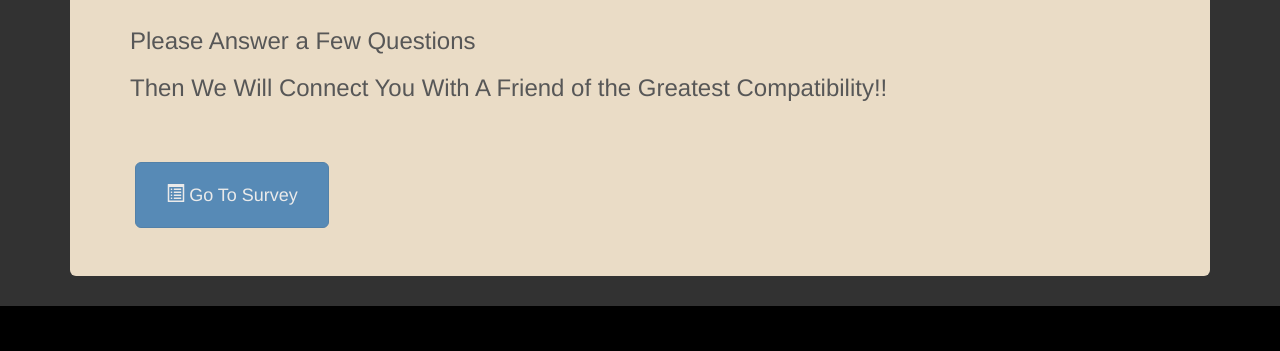
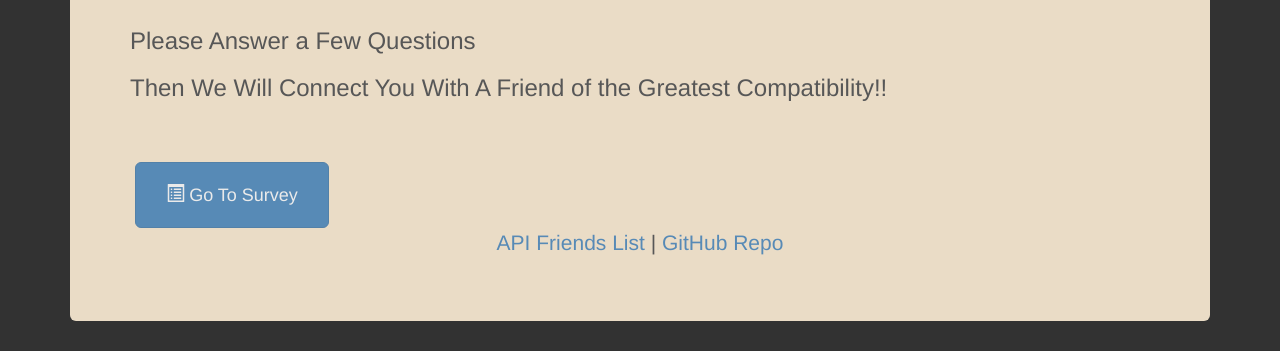
Before and after one commit to GrandSuccess87/FriendFinderApplication, a website: page public/index.html in a window 1280 px wide. Shown: the part 598-949 px from the top of the page. Before the commit the page ends 904 px from the top, so only its background shows below. Drawn offline with nearby package versions, Linux system fonts and the light colour scheme.

Commit message:
added friends list and github repo to index, tried to modify index.html routing error

```diff
--- a/app/routing/htmlRoutes.js
+++ b/app/routing/htmlRoutes.js
@@ -4,9 +4,9 @@ var path = require("path");
 
 module.exports = function (app) {
 //sends a file using express in node
-    app.get('/', function(req, res) {
-        res.sendFile(path.join(__dirname, '/public/index.html'));
-      });
+    // app.get('/', function(req, res) {
+    //     res.sendFile(path.join(__dirname, '/public/index.html'));
+    //   });
 
     //==================================================================================
     //Moved to Server.js, Had to Change Routing B/c I used static.css File via Express
--- a/public/index.html
+++ b/public/index.html
@@ -35,6 +35,9 @@
       <div class="text-center">
         <a href="/survey"><button type="button" class="btn btn-lg btn-primary"><span class="glyphicon glyphicon-list-alt"></span> Go To Survey </button></a>
         <!-- <a href="/reservation"><button type="button" class="btn btn-lg btn-danger"><span class="glyphicon glyphicon-credit-card"></span> Make Reservation</button></a> -->
+   <p>
+     <a href="/api/friends">API Friends List</a> | <a href="https://github.com/GrandSuccess87/FriendFinderApplication">GitHub Repo</a>
+   </p>
       </div>
 
     </div>
@@ -43,7 +46,7 @@
   </div>
 </body>
 
-<script type="text/javascript">
+<!-- <script type="text/javascript">
 
 function runSurveyQuery () {
     //pulls origin url of where user currently is
@@ -58,6 +61,6 @@ function runSurveyQuery () {
 
 
 
-</script>
+</script> -->
 
 </html>
--- a/server.js
+++ b/server.js
@@ -20,6 +20,10 @@ var PORT = process.env.PORT || 4004;
 
 app.use(bodyParser.urlencoded({ extended: false }));
 app.use(bodyParser.json());
+
+app.get('/', function(req, res) {
+    res.sendFile(path.join(__dirname, '/public/index.html'));
+  });
 
  app.get('/survey', function(req, res) {
 res.sendFile(path.join(__dirname, '/public/survey.html'));
```
